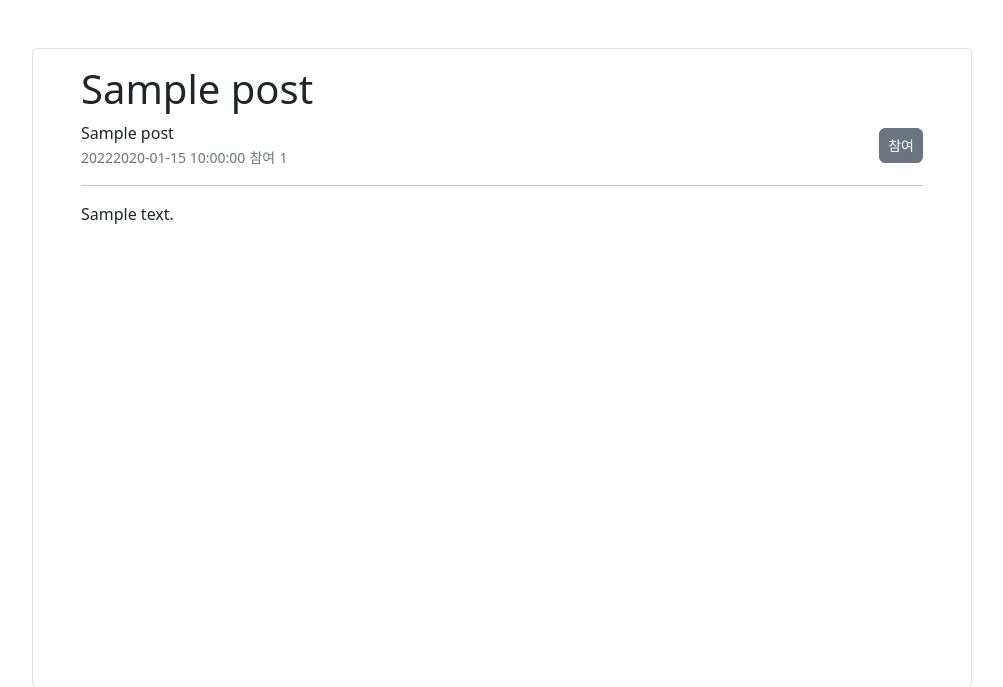
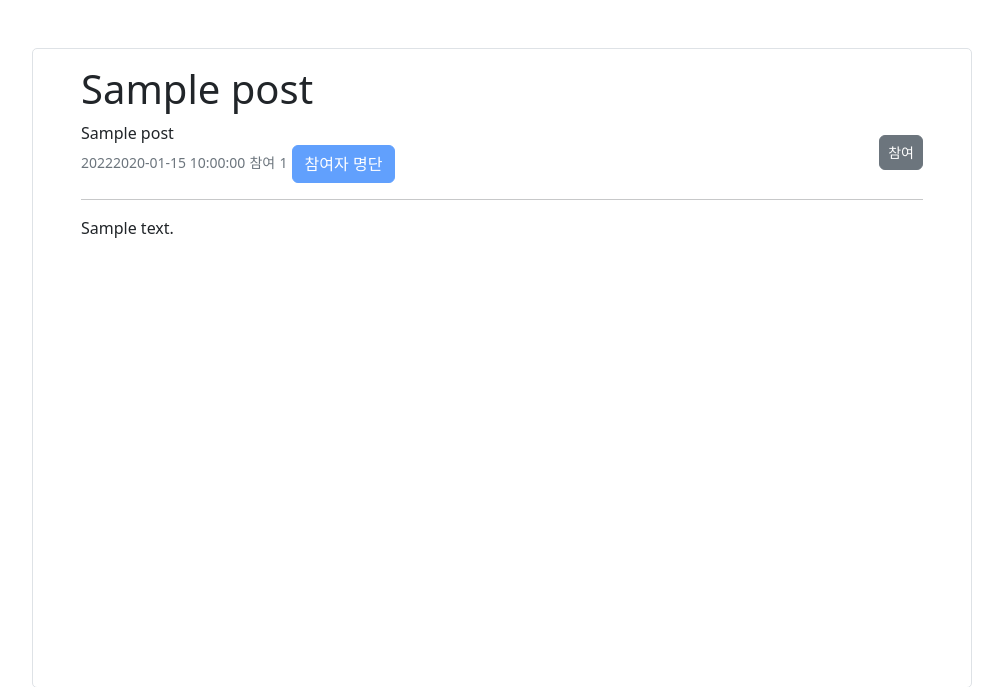
Before and after one commit to Denia-park/KraftonJungle_1st_Week0_Team_1, a Flask app: page /post/1 in a window 1280 px wide. Shown: the part 56-743 px from the top of the page, without its empty margins (138-1141 px from the left). Run offline with Flask 2, Linux system fonts and the light colour scheme; a database or web service that is not in the repository returns one stand-in record (values such as "Sample title").

Commit message:
participants_list

```diff
--- a/templates/post_dtl.html
+++ b/templates/post_dtl.html
@@ -39,6 +39,10 @@
             validate_logged_user();
             validate_user();
         });
+
+        $( function () {
+            $( '[data-bs-toggle="popover"]' ).popover()
+        } );
 
         function participate() {
             let decodedCookie = decodeURIComponent(document.cookie);
@@ -130,6 +134,11 @@
                     <small class="text-muted">2022{{post.reg_time}}</small>
                     <small class="text-muted participants">참여</small>
                     <small class="text-muted participants">{{post.participants | count}}</small>
+                    <span class="d-inline-block" tabindex="0" data-bs-toggle="popover" data-bs-trigger="hover focus" data-bs-content="{%for idx in post.participants %}
+                     {{idx[1]}}
+                 {% endfor %}">
+                        <button class="btn btn-primary" type="button" disabled>참여자 명단</button>
+                      </span>
                 </div>
                 <div id="post-button" class="post-buttons col d-flex flex-row-reverse">
                     <a id="join-button" class="btn btn-secondary px-2 " onclick="participate()">참여</button>
```
